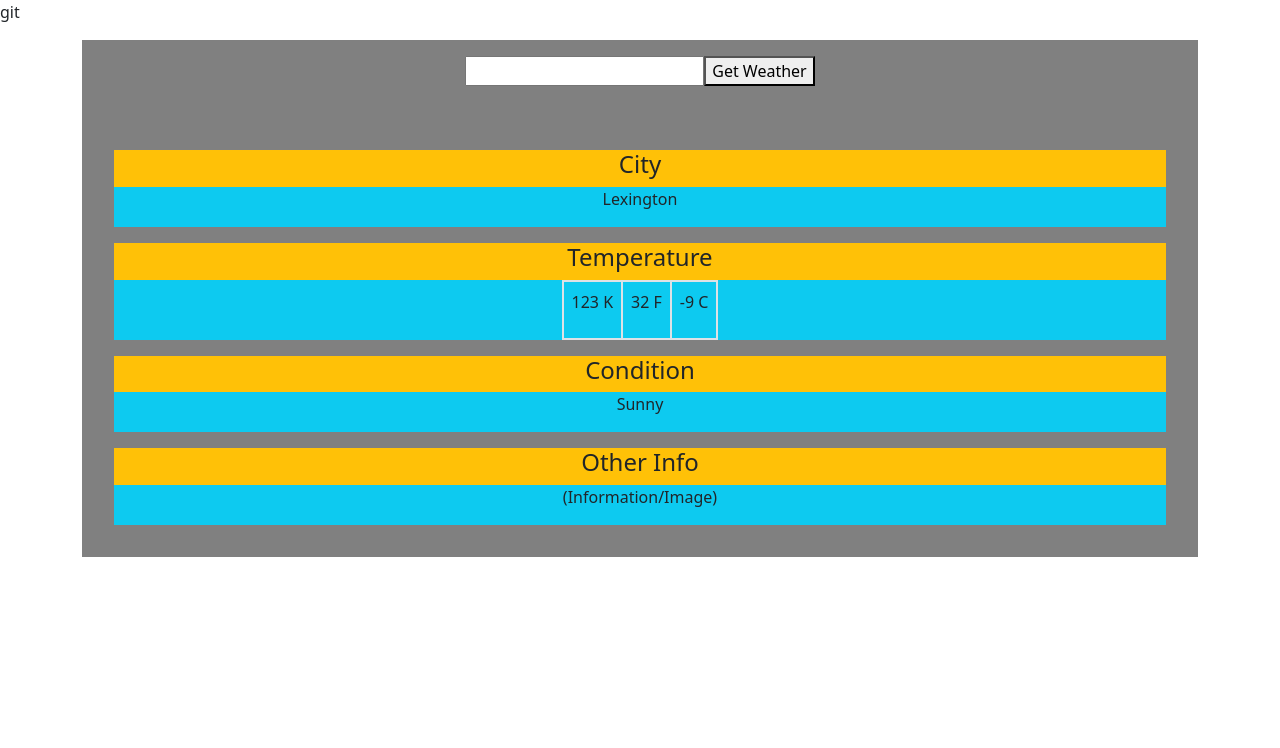
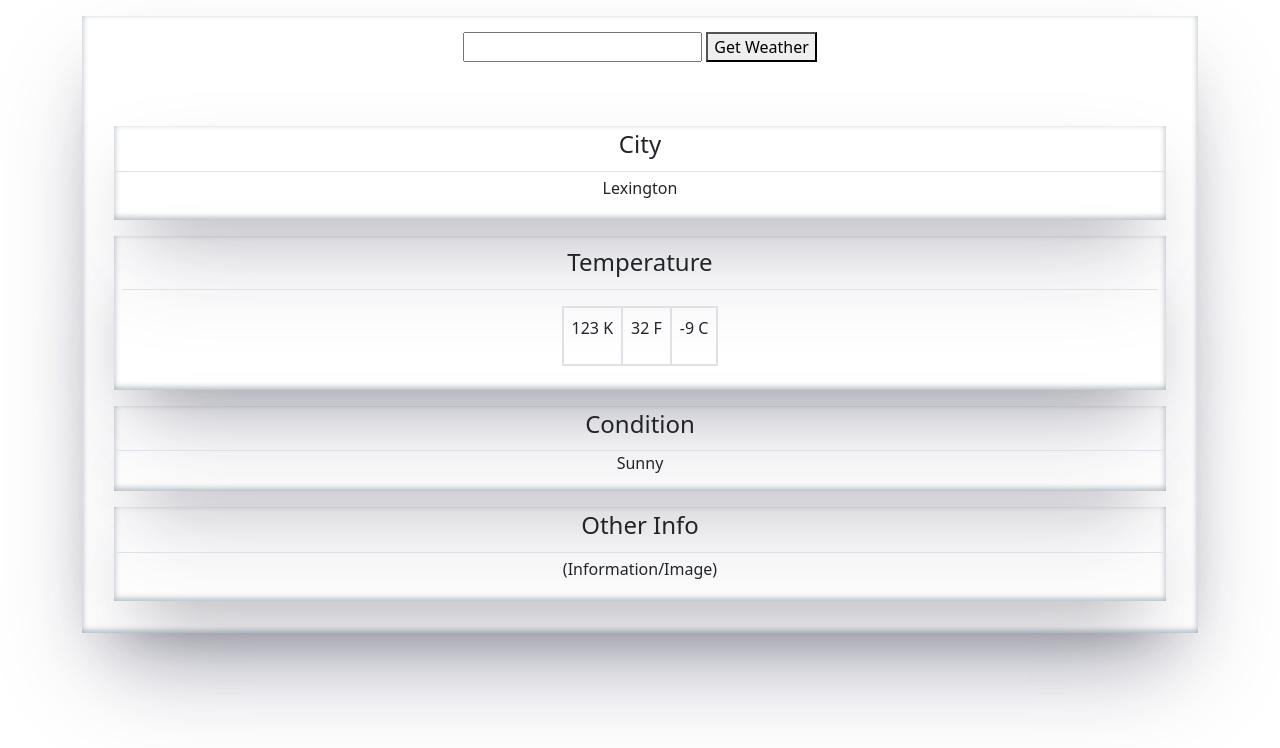
Before and after one commit to JMC818386/weather-app, a plain HTML site: page index.html in a window 1280 px wide. Drawn offline with nearby package versions, Linux system fonts and the light colour scheme; no server answers.

Commit message:
Cleaned up UI

```diff
--- a/css/style.css
+++ b/css/style.css
@@ -1,4 +1,19 @@
 .appContainer {
-    background-color: grey;
-   /*  max-width: 500px; */
+   box-shadow: rgba(50, 50, 93, 0.25) 0px 50px 100px -20px, rgba(0, 0, 0, 0.3) 0px 30px 60px -30px, rgba(10, 37, 64, 0.35) 0px -2px 6px 0px inset;
 }
+
+.cityContainer {
+    box-shadow: rgba(50, 50, 93, 0.25) 0px 50px 100px -20px, rgba(0, 0, 0, 0.3) 0px 30px 60px -30px, rgba(10, 37, 64, 0.35) 0px -2px 6px 0px inset;
+}
+
+.tempContainer {
+    box-shadow: rgba(50, 50, 93, 0.25) 0px 50px 100px -20px, rgba(0, 0, 0, 0.3) 0px 30px 60px -30px, rgba(10, 37, 64, 0.35) 0px -2px 6px 0px inset;
+}
+
+.conditionContainer {
+    box-shadow: rgba(50, 50, 93, 0.25) 0px 50px 100px -20px, rgba(0, 0, 0, 0.3) 0px 30px 60px -30px, rgba(10, 37, 64, 0.35) 0px -2px 6px 0px inset;
+}
+
+.otherInfoContainer {
+    box-shadow: rgba(50, 50, 93, 0.25) 0px 50px 100px -20px, rgba(0, 0, 0, 0.3) 0px 30px 60px -30px, rgba(10, 37, 64, 0.35) 0px -2px 6px 0px inset;
+}
--- a/index.html
+++ b/index.html
@@ -10,34 +10,35 @@
 </head>
 
 <body>
-git
     <div class="container">
         <div class="row">
             <div class="col-12">
                 <div class="appContainer">
 
-                    <div class="inputContainer m-3 p-3 d-flex justify-content-center">
-                        <input id="inputField"></input>
-                        <button id="'getWeatherBtn">Get Weather</button>
+                    <div class="inputContainer m-3 d-flex justify-content-center">
+                        <div class="p-3">
+                            <input id="inputField"></input>
+                            <button id="'getWeatherBtn">Get Weather</button>
+                        </div>
                     </div>
 
                     <div class="outputContainer p-3">
 
                         <div class="cityContainer m-3">
-                            <div class="bg-warning d-flex justify-content-center">
+                            <div class="d-flex justify-content-center border-bottom  p-1">
                                 <h4>City</h4>
                             </div>
-                            <div class="bg-info d-flex justify-content-center">
+                            <div class="d-flex justify-content-center  p-1">
                                 <p id="cityText">Lexington</p>
                             </div>
                         </div>
 
-                        <div class="tempContainer m-3">
-                            <div class="bg-warning d-flex justify-content-center">
+                        <div class="tempContainer m-3 p-2">
+                            <div class="d-flex justify-content-center border-bottom  p-1">
                                 <h4>Temperature</h4>
                             </div>
-                            <div class="bg-info d-flex justify-content-center">
-                                <div class="tempText d-flex column border">
+                            <div class="d-flex justify-content-center">
+                                <div class="tempText d-flex column border m-3">
                                     <div class="border">
                                         <p id="kelvinText" class="p-2">123 K</p>
                                     </div>
@@ -52,19 +53,19 @@ git
                         </div>
 
                         <div class="conditionContainer m-3">
-                            <div class="bg-warning d-flex justify-content-center">
+                            <div class="d-flex justify-content-center border-bottom  p-1">
                                 <h4>Condition</h4>
                             </div>
-                            <div class="bg-info d-flex justify-content-center">
+                            <div class="d-flex justify-content-center">
                                 <p id="conditionText">Sunny</p>
                             </div>
                         </div>
 
                         <div class="otherInfoContainer m-3">
-                            <div class="bg-warning d-flex justify-content-center">
+                            <div class="d-flex justify-content-center border-bottom p-1">
                                 <h4>Other Info</h4>
                             </div>
-                            <div class="bg-info d-flex justify-content-center">
+                            <div class="d-flex justify-content-center  p-1">
                                 <p id="otherInfoText">(Information/Image)</p>
                             </div>
                         </div>
```
